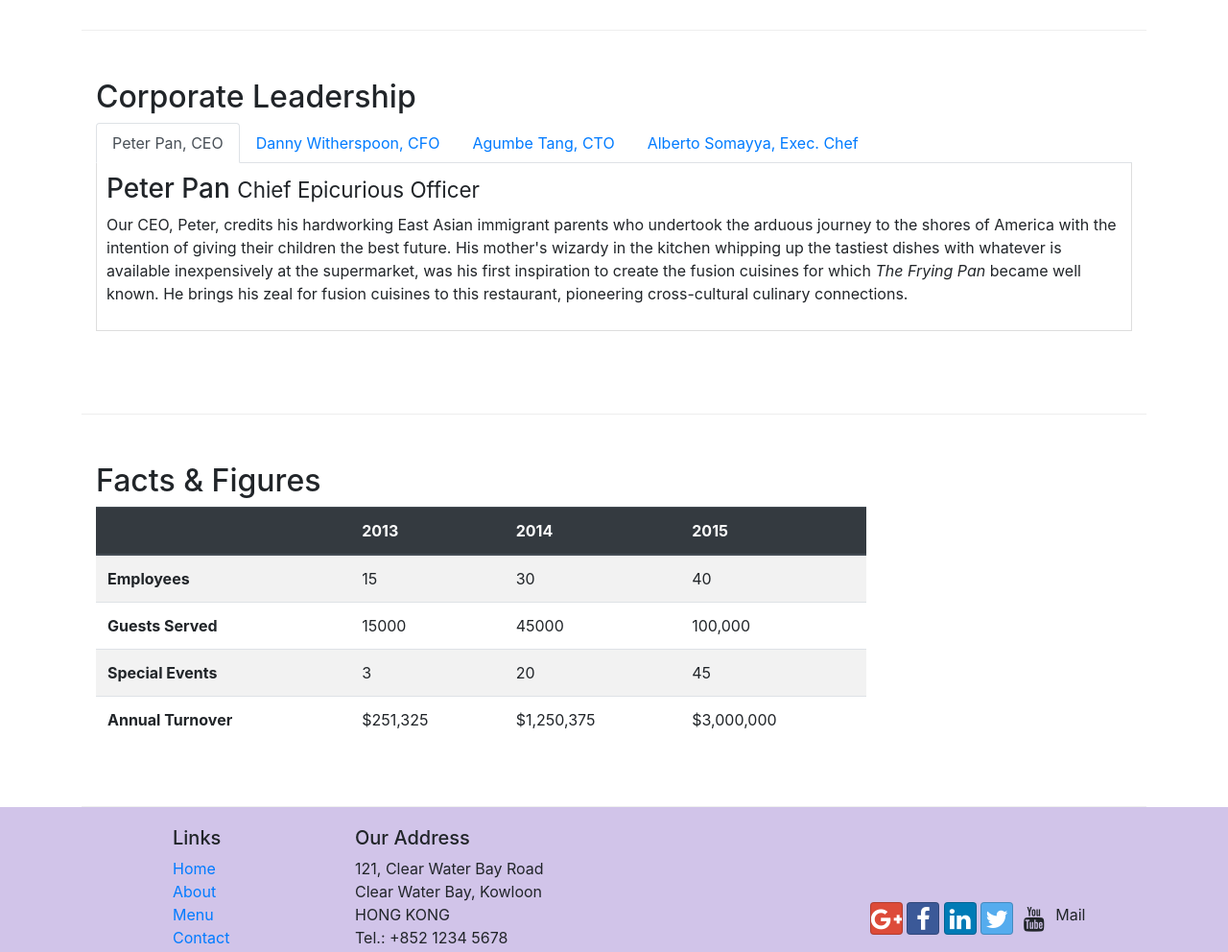
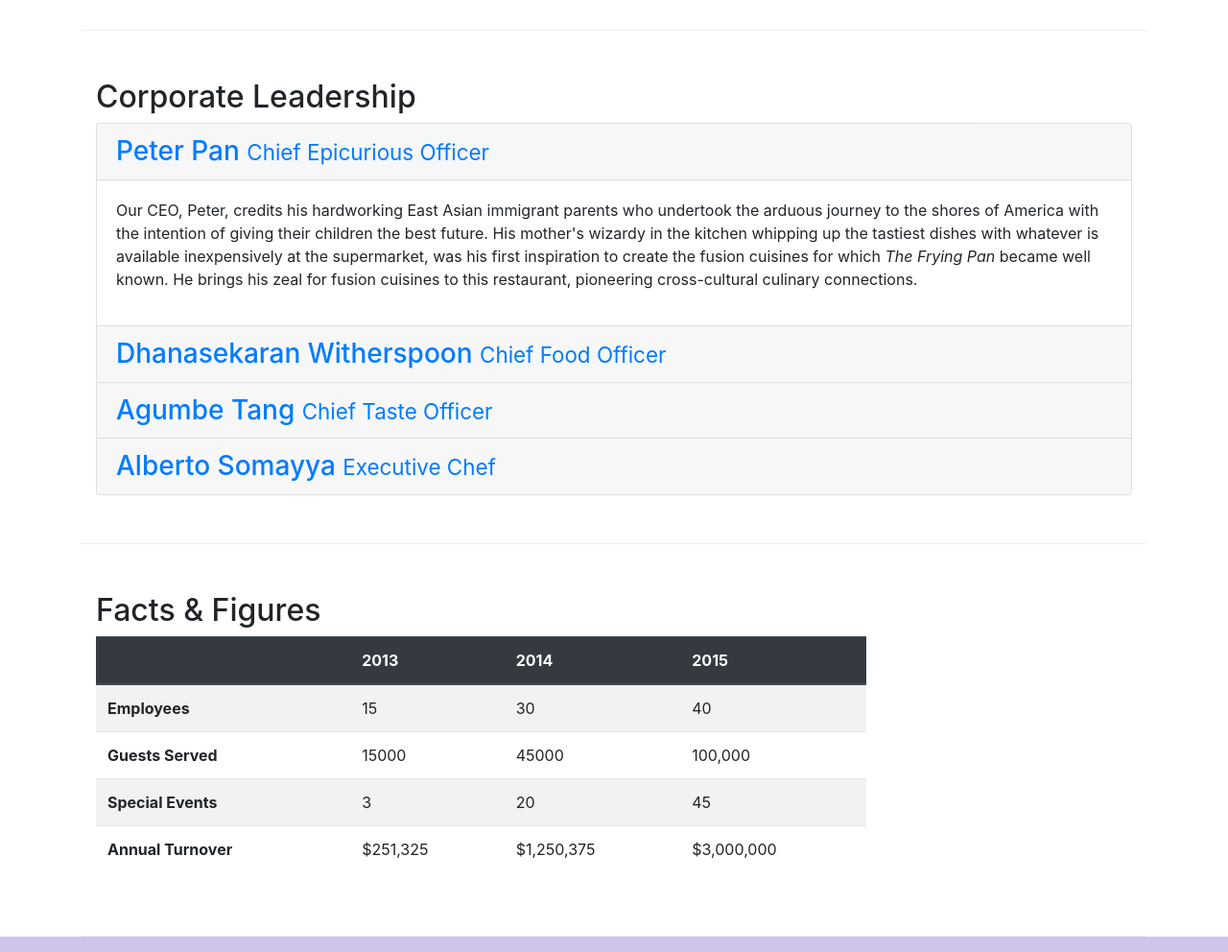
Before and after one commit to AranyaAryaman/FSD, a website: page aboutus.html in a window 1280 px wide. Shown: the part 940-1932 px from the top of the page at 96% size. Drawn offline with nearby package versions, Linux system fonts and the light colour scheme.

Commit message:
accordion

```diff
--- a/aboutus.html
+++ b/aboutus.html
@@ -11,6 +11,7 @@
     <link rel="stylesheet" href="node_modules/font-awesome/css/font-awesome.min.css">
     <link rel="stylesheet" href="node_modules/bootstrap-social/bootstrap-social.css">
     <link rel="stylesheet"  href="css/styles.css">
+
     <title>Ristorante Con Fusion: About Us</title>
 
 </head>
@@ -33,7 +34,6 @@
                     <li class="nav-item"><a class="nav-link" href="contactus.html"><span class="fa fa-address-card fa-lg"></span>Contact</a></li>
                 </ul>
             </div>
-
         </div>
     </nav>
 
@@ -105,64 +105,78 @@
         <div class="row row-content">
             <div class="col-12 col-sm-12">
                 <h2>Corporate Leadership</h2>
+                <div id="accordion" class="accordion">
 
-                <ul class="nav nav-tabs">
-                    <li class="nav-item">
-                      <a class="nav-link active" href="#peter"
-                        role="tab" data-toggle="tab">Peter Pan, CEO</a>
-                    </li>
-                    <li class="nav-item">
-                      <a class="nav-link" href="#danny" role="tab"
-                        data-toggle="tab">Danny Witherspoon, CFO</a>
-                    </li>
-                    <li class="nav-item">
-                      <a class="nav-link" href="#agumbe"role="tab"
-                        data-toggle="tab">Agumbe Tang, CTO</a>
-                    </li>
-                    <li class="nav-item">
-                      <a class="nav-link" href="#alberto" role="tab"
-                        data-toggle="tab">Alberto Somayya, Exec. Chef</a>
-                    </li>
-                </ul>
-
-
-                <div class="tab-content">
-                    <div role="tabpanel" class="tab-pane fade show active" id="peter">
-                        <h3>Peter Pan <small>Chief Epicurious Officer</small></h3>
-                        <div class="d-none d-sm-block">
-                            <p>Our CEO, Peter, credits his hardworking East Asian immigrant parents who undertook the arduous journey to the shores of America with the intention of giving their children the best future. His mother's wizardy in the kitchen whipping up the tastiest dishes with whatever is available inexpensively at the supermarket, was his first inspiration to create the fusion cuisines for which <em>The Frying Pan</em> became well known. He brings his zeal for fusion cuisines to this restaurant, pioneering cross-cultural culinary connections.</p>
+                    <div class="card">
+                        <div class="card-header collapsed" data-toggle="collapse" href="#peter">
+                            <h3 class="mb-0">
+                                <a class="card-title">
+                                    Peter Pan <small>Chief Epicurious Officer</small>
+                                </a>
+                            </h3>
+                        </div>
+                        <div id="peter" class="collapse show" data-parent="#accordion">
+                            <div class="card-body">
+                                <p class="d-none d-sm-block">Our CEO, Peter, credits his hardworking East Asian immigrant parents who undertook the arduous journey to the shores of America with the intention of giving their children the best future. His mother's wizardy in the kitchen whipping up the tastiest dishes with whatever is available inexpensively at the supermarket, was his first inspiration to create the fusion cuisines for which <em>The Frying Pan</em> became well known. He brings his zeal for fusion cuisines to this restaurant, pioneering cross-cultural culinary connections.</p>
+                            </div>
                         </div>
                     </div>
 
-                    <div role="tabpanel" class="tab-pane fade" id="danny">
-                        <h3>Dhanasekaran Witherspoon <small>Chief Food Officer</small></h3>
-                        <div class="d-none d-sm-block">
-                            <p>Our CFO, Danny, as he is affectionately referred to by his colleagues, comes from a long established family tradition in farming and produce. His experiences growing up on a farm in the Australian outback gave him great appreciation for varieties of food sources. As he puts it in his own words, <em>Everything that runs, wins, and everything that stays, pays!</em></p>
+                    <div class="card">
+                        <div class="card-header collapsed" data-toggle="collapse" href="#danny">
+                            <h3 class="mb-0">
+                                <a class="card-title" >
+                                    Dhanasekaran Witherspoon <small>Chief Food Officer</small>
+                                </a>
+                            </h3>
+                        </div>
+                        <div id="danny" class="collapse" data-parent="#accordion">
+                            <div class="card-body">
+                                <p class="d-none d-sm-block">Our CFO, Danny, as he is affectionately referred to by his colleagues, comes from a long established family tradition in farming and produce. His experiences growing up on a farm in the Australian outback gave him great appreciation for varieties of food sources. As he puts it in his own words, <em>Everything that runs, wins, and everything that stays, pays!</em></p>
+                            </div>
                         </div>
                     </div>
 
-                    <div role="tabpanel" class="tab-pane fade" id="agumbe">
-                        <h3>Agumbe Tang <small>Chief Taste Officer</small></h3>
-                        <div class="d-none d-sm-block">
-                            <p>Blessed with the most discerning gustatory sense, Agumbe, our CTO, personally ensures that every dish that we serve meets his exacting tastes. Our chefs dread the tongue lashing that ensues if their dish does not meet his exacting standards. He lives by his motto, <em>You click only if you survive my lick.</em></p>
+
+                    <div class="card">
+                        <div class="card-header collapsed" data-toggle="collapse" href="#agumbe">
+                            <h3 class="mb-0">
+                                <a class="card-title">
+                                    Agumbe Tang <small>Chief Taste Officer</small>
+                                </a>
+                            </h3>
+                        </div>
+                        <div id="agumbe" class="collapse" data-parent="#accordion">
+                            <div class="card-body">
+                                <p class="d-none d-sm-block">Blessed with the most discerning gustatory sense, Agumbe, our CTO, personally ensures that every dish that we serve meets his exacting tastes. Our chefs dread the tongue lashing that ensues if their dish does not meet his exacting standards. He lives by his motto, <em>You click only if you survive my lick.</em></p>
+                            </div>
                         </div>
                     </div>
 
-                    <div role="tabpanel" class="tab-pane fade" id="alberto">
-                        <h3>Alberto Somayya <small>Executive Chef</small></h3>
-                        <div class="d-none d-sm-block">
-                            <p>Award winning three-star Michelin chef with wide International experience having worked closely with whos-who in the culinary world, he specializes in creating mouthwatering Indo-Italian fusion experiences. He says, <em>Put together the cuisines from the two craziest cultures, and you get a winning hit! Amma Mia!</em></p>
+                    <div class="card">
+                        <div class="card-header collapsed" data-toggle="collapse" href="#alberto">
+                            <h3 class="mb-0">
+                                <a class="card-title">
+                                    Alberto Somayya <small>Executive Chef</small>
+                                </a>
+                            </h3>
+                        </div>
+                        <div id="alberto" class="collapse" data-parent="#accordion">
+                            <div class="card-body">
+                                <p class="d-none d-sm-block">Award winning three-star Michelin chef with wide International experience having worked closely with whos-who in the culinary world, he specializes in creating mouthwatering Indo-Italian fusion experiences. He says, <em>Put together the cuisines from the two craziest cultures, and you get a winning hit! Amma Mia!</em></p>
+                            </div>
                         </div>
                     </div>
                 </div>
+            </div>
+        </div>
 
-            </div>
-       </div>
+
 
        <div class="row row-content">
            <div class="col-12 col-sm-9">
                <h2> Facts &amp; Figures </h2>
-               <div class="table-responsive">
+               <div class="table-responsive-sm">
                 <table class="table table-striped">
                     <thead class="thead-dark">
                         <tr>
@@ -199,13 +213,12 @@
                         </tr>
                     </tbody>
                 </table>
-            </div>
+               </div>
            </div>
+
            <div class="col-12 col-sm-3">
-
            </div>
        </div>
-
     </div>
 
     <footer class="footer">
@@ -249,9 +262,12 @@
            </div>
         </div>
     </footer>
+
     <script src="node_modules/jquery/dist/jquery.slim.min.js"></script>
     <script src="node_modules/popper.js/dist/umd/popper.min.js"></script>
     <script src="node_modules/bootstrap/dist/js/bootstrap.min.js"></script>
+
+
 </body>
 
 
```
